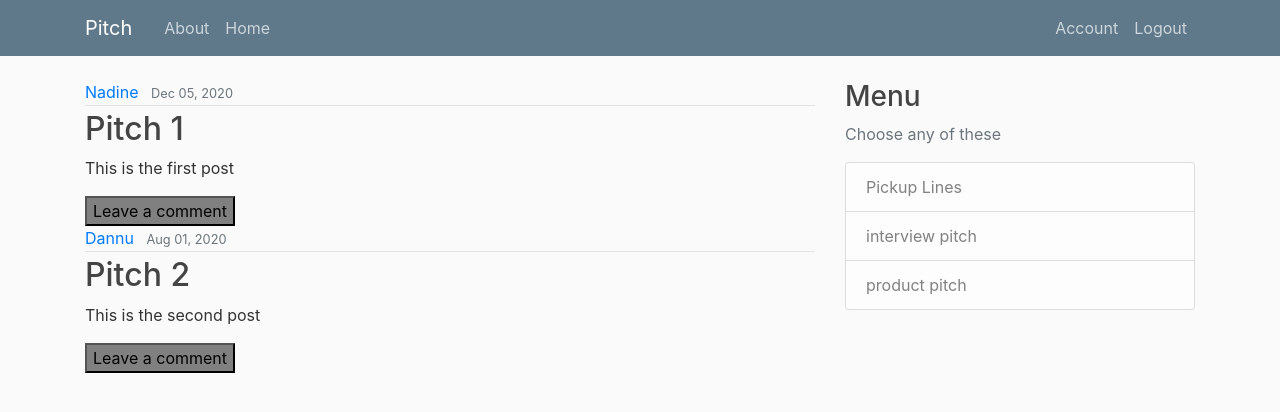
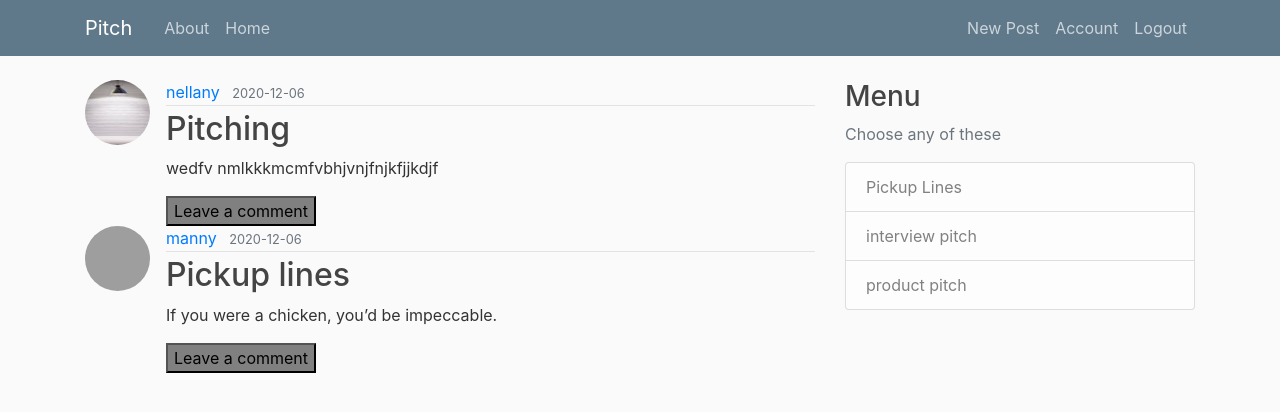
Before and after one commit to umunadine/pitch, a Flask app: page /home in a window 1280 px wide. Shown: the top 412 px of the page. Run offline with Flask 2, Linux system fonts and the light colour scheme; a user stored in the database is signed in; data comes from the database, SQL or seed files in the repository; both versions use the stored data as it was after the commit; some libraries are stand-ins or nearby versions; grey boxes are pictures that could not be loaded.

Commit message:
redirecting on comment

```diff
--- a/app/routes.py
+++ b/app/routes.py
@@ -7,24 +7,11 @@ from app.forms import RegistrationForm,LoginForm,UpdateAccountForm,PostForm
 from app.models import User,Post
 from flask_login import login_user,current_user,logout_user,login_required
 
-posts = [
-    {
-        'author': 'Nadine',
-        'title': 'Pitch 1',
-        'content': 'This is the first post',
-        'date_posted': ' Dec 05, 2020'
-    },
-    {
-        'author': 'Dannu',
-        'title': 'Pitch 2',
-        'content': 'This is the second post',
-        'date_posted': 'Aug 01, 2020'
-    }
-]
 
 @app.route("/home")
 def home():
-        return render_template('home.html', posts=posts)
+    posts = Post.query.all()
+    return render_template('home.html', posts=posts)
 
 @app.route("/")
 @app.route("/about")
@@ -111,3 +98,8 @@ def new_post():
         return redirect(url_for('home'))
     return render_template('create_post.html', title='New Post',
                            form=form, legend='New Post')
+
+@app.route("/post/<int:post_id>")
+def post(post_id):
+    post = Post.query.get_or_404(post_id)
+    return render_template('post.html', title=post.title, post=post)
--- a/app/templates/home.html
+++ b/app/templates/home.html
@@ -2,14 +2,15 @@
 {% block content %}
     {% for post in posts %}
         <article class="media content-section">
+          <img class="rounded-circle article-img" src="{{url_for('static',filename='profile_pics/'+ post.author.image_file) }}">
           <div class="media-body">
             <div class="article-metadata">
-              <a class="mr-2" href="#">{{ post.author }}</a>
-              <small class="text-muted">{{ post.date_posted }}</small>
+              <a class="mr-2" href="#">{{ post.author.username }}</a>
+              <small class="text-muted">{{ post.date_posted.strftime('%Y-%m-%d') }}</small>
             </div>
-            <h2><a class="article-title" href="#">{{ post.title }}</a></h2>
+            <h2><a class="article-title">{{ post.title }}</a></h2>
             <p class="article-content">{{ post.content }}</p>
-            <button style="background-color: gray;">Leave a comment</button>
+            <button style="background-color: gray;cursor: pointer;text-decoration: none;"> <a href="{{url_for('post',post_id= post.id)}}" style="color: black;">Leave a comment</a></button>
           </div>
         </article>
     {% endfor %}
--- a/app/templates/layout.html
+++ b/app/templates/layout.html
@@ -31,6 +31,7 @@
             </div>
             <div class="navbar-nav">
               {% if current_user.is_authenticated %}
+              <a class="nav-item nav-link" href="{{ url_for('new_post') }}">New Post</a>
               <a class="nav-item nav-link" href="{{ url_for('account') }}">Account</a>
               <a class="nav-item nav-link" href="{{ url_for('logout') }}">Logout</a>
               {% else %}
```
Also changed, not shown: app/templates/post.html (added, +14 -0 lines), app/site.db.
